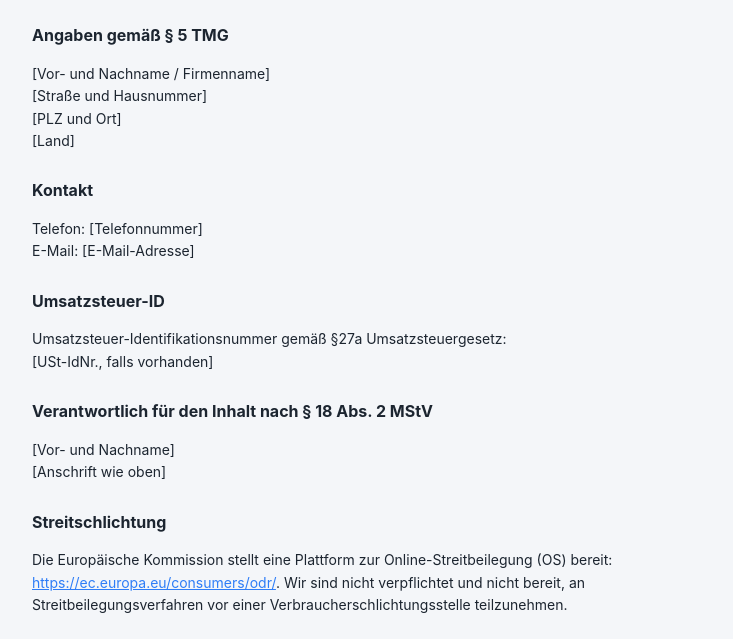
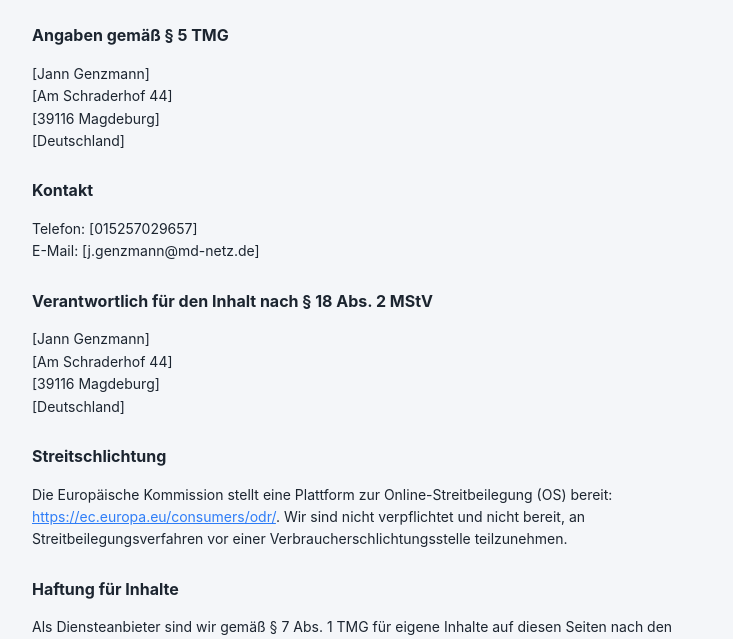
Before and after one commit to jggaming25/Anwesenheits-Tool, a plain HTML site: page impressum.html in a window 1280 px wide. Shown: the part 129-768 px from the top of the page, without its empty margins (268-1001 px from the left). Drawn offline with Linux system fonts and the light colour scheme.

Commit message:
Update Impressum with personal contact information

```diff
--- a/impressum.html
+++ b/impressum.html
@@ -13,28 +13,29 @@
 
   <h2>Angaben gemäß § 5 TMG</h2>
   <p>
-    [Vor- und Nachname / Firmenname]<br>
-    [Straße und Hausnummer]<br>
-    [PLZ und Ort]<br>
-    [Land]
+    [Jann Genzmann]<br>
+    [Am Schraderhof 44]<br>
+    [39116 Magdeburg]<br>
+    [Deutschland]
   </p>
 
   <h2>Kontakt</h2>
   <p>
-    Telefon: [Telefonnummer]<br>
-    E-Mail: [E-Mail-Adresse]
+    Telefon: [015257029657]<br>
+    E-Mail: [j.genzmann@md-netz.de]
   </p>
 
-  <h2>Umsatzsteuer-ID</h2>
-  <p>
-    Umsatzsteuer-Identifikationsnummer gemäß §27a Umsatzsteuergesetz:<br>
-    [USt-IdNr., falls vorhanden]
-  </p>
+
+
 
   <h2>Verantwortlich für den Inhalt nach § 18 Abs. 2 MStV</h2>
   <p>
-    [Vor- und Nachname]<br>
-    [Anschrift wie oben]
+
+    [Jann Genzmann]<br>
+    [Am Schraderhof 44]<br>
+    [39116 Magdeburg]<br>
+    [Deutschland]
+
   </p>
 
   <h2>Streitschlichtung</h2>
```
